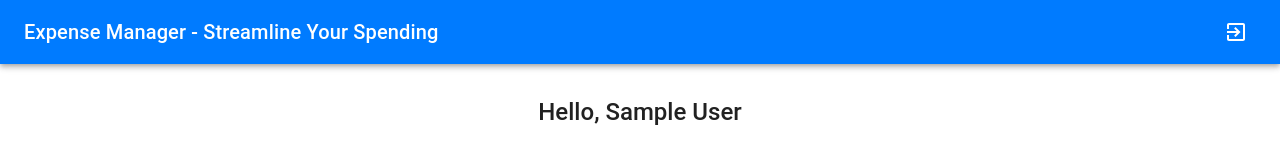
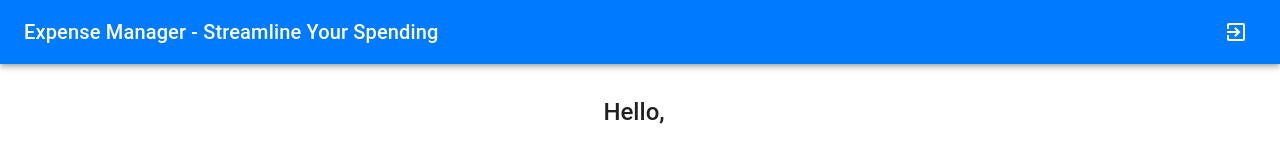
Before and after one commit to tvbishan/choreo_challenge, a React (Create React App) app in the folder expense-tracker-frontend/: page / in a window 1280 px wide. Shown: the top 162 px of the page. Built offline with nearby package versions, Linux system fonts and the light colour scheme; no server answers; sample sign-in values are in the browser's storage.

Commit message:
user name added

```diff
--- a/expense-tracker-frontend/src/App.js
+++ b/expense-tracker-frontend/src/App.js
@@ -141,7 +141,7 @@ function App() {
                         style={{ marginBottom: 20 }}
                       >
                         {" "}
-                        Hello, {userDetails.name}
+                        Hello, {userDetails.first_name}{'\u00A0'}{userDetails.last_name}
                       </Typography>
                       <ExpenseForm
                         userDetails={userDetails}
```
